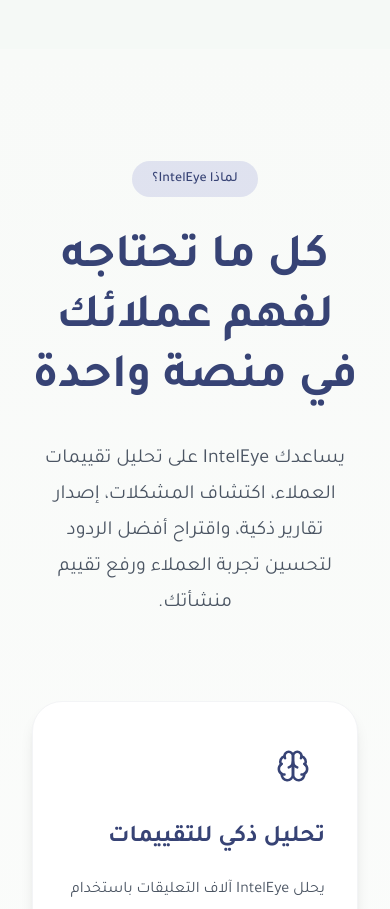
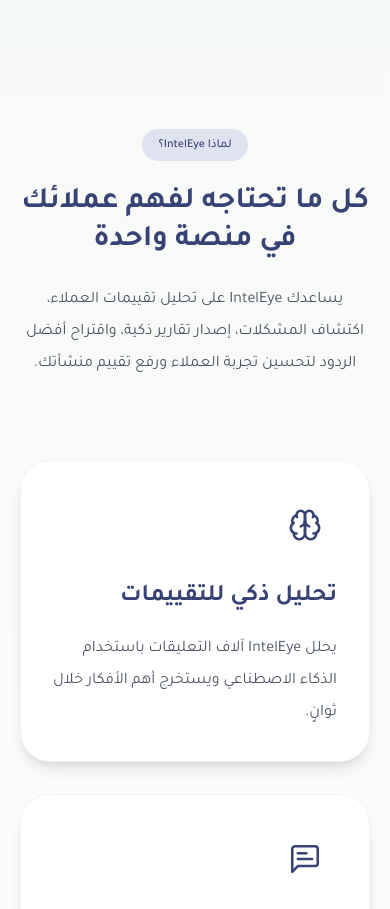
Before and after one commit to alaaalhrebi/inteleye, a Next.js app in the folder inteleye_project/: page / in a window 390 px wide. Shown: the part 3500-4409 px from the top of the page. Built offline with nearby package versions, Linux system fonts and the light colour scheme.

Commit message:
Update Features.tsx

```diff
--- a/inteleye_project/src/components/Features.tsx
+++ b/inteleye_project/src/components/Features.tsx
@@ -53,33 +53,42 @@ export default function Features() {
   return (
     <section
       id="features"
-      className="py-28 bg-gradient-to-b from-[#F8FAF8] to-white"
+      className="bg-gradient-to-b from-[#F8FAF8] to-white py-20 sm:py-24 lg:py-28"
     >
-      <div className="max-w-7xl mx-auto px-8">
-        {/* Header */}
+      <div className="mx-auto max-w-7xl px-5 sm:px-6 lg:px-8">
 
         <motion.div
           initial={{ opacity: 0, y: 40 }}
           whileInView={{ opacity: 1, y: 0 }}
-          transition={{ duration: 0.6 }}
+          transition={{ duration: .6 }}
           viewport={{ once: true }}
-          className="text-center max-w-3xl mx-auto"
+          className="mx-auto max-w-3xl text-center"
         >
-          <span className="inline-block rounded-full bg-[#BABDE2]/40 text-[#374375] px-5 py-2 text-sm font-medium">
+
+          <span className="inline-block rounded-full bg-[#BABDE2]/40 px-4 sm:px-5 py-2 text-xs sm:text-sm font-medium text-[#374375]">
             لماذا IntelEye؟
           </span>
 
-          <h2 className="text-5xl font-bold mt-8 text-primary leading-tight">
+          <h2 className="mt-6 sm:mt-8 text-3xl sm:text-4xl lg:text-5xl font-bold leading-tight text-primary">
+
             كل ما تحتاجه لفهم عملائك
+
             <br />
+
             في منصة واحدة
+
           </h2>
 
-          <p className="mt-8 text-xl text-gray-600 leading-9">
-            يساعدك IntelEye على تحليل تقييمات العملاء، اكتشاف المشكلات،
-            إصدار تقارير ذكية، واقتراح أفضل الردود لتحسين تجربة العملاء
+          <p className="mt-6 sm:mt-8 text-base sm:text-lg lg:text-xl leading-8 lg:leading-9 text-gray-600">
+
+            يساعدك IntelEye على تحليل تقييمات العملاء،
+            اكتشاف المشكلات،
+            إصدار تقارير ذكية،
+            واقتراح أفضل الردود لتحسين تجربة العملاء
             ورفع تقييم منشأتك.
+
           </p>
+
         </motion.div>
 
         {/* Cards */}
```
